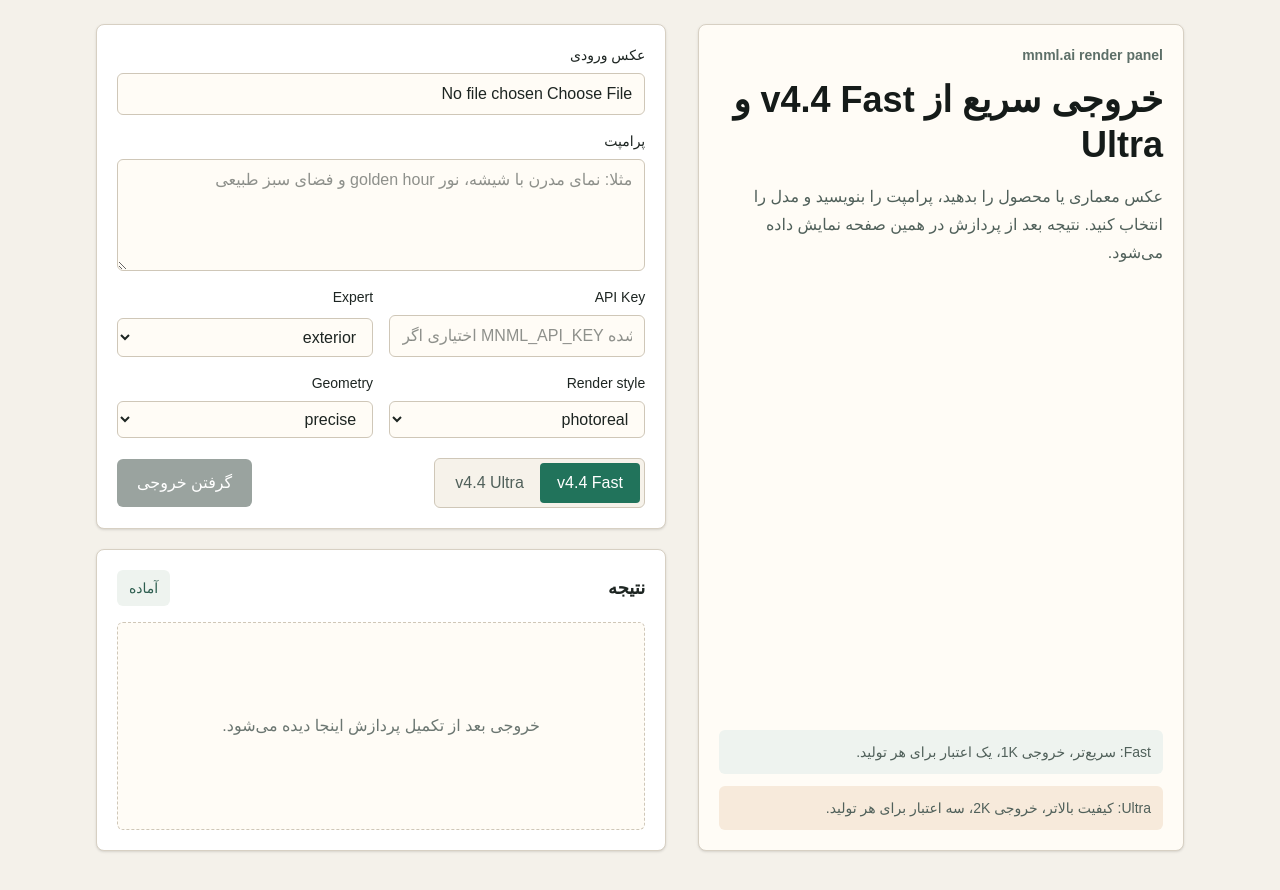
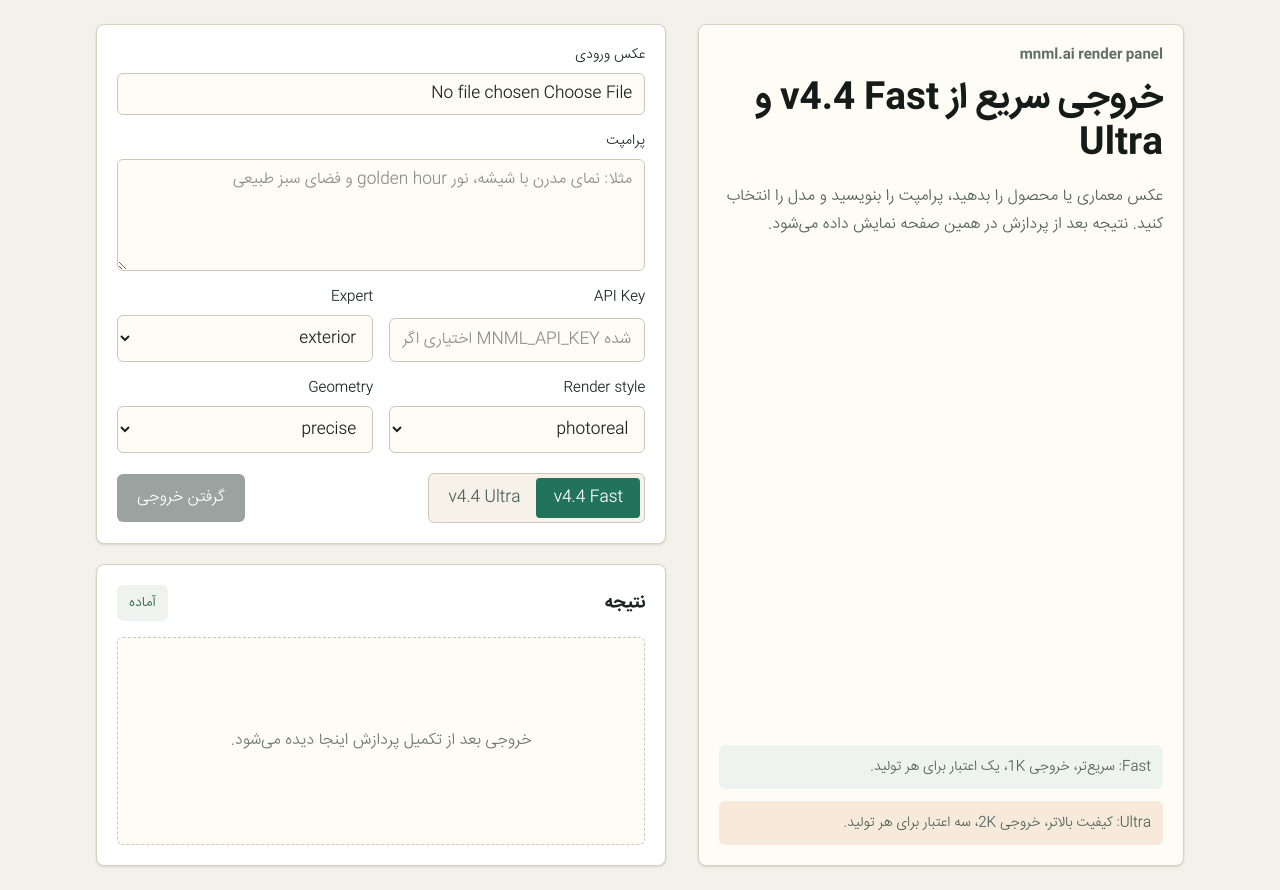
Before and after one commit to emireslami/punto-test, a Next.js app: page / in a window 1280 px wide. Built offline with nearby package versions, Linux system fonts and the light colour scheme.

Commit message:
Use Persian IRANSans font

```diff
--- a/app/globals.css
+++ b/app/globals.css
@@ -1,4 +1,36 @@
 @import "tailwindcss";
+
+@font-face {
+  font-family: "IRANSans";
+  src: url("/fonts/IRANSansWeb_Light.ttf") format("truetype");
+  font-weight: 300;
+  font-style: normal;
+  font-display: swap;
+}
+
+@font-face {
+  font-family: "IRANSans";
+  src: url("/fonts/IRANSansWeb_Light.ttf") format("truetype");
+  font-weight: 400;
+  font-style: normal;
+  font-display: swap;
+}
+
+@font-face {
+  font-family: "IRANSans";
+  src: url("/fonts/IRANSansWeb_Bold.ttf") format("truetype");
+  font-weight: 600;
+  font-style: normal;
+  font-display: swap;
+}
+
+@font-face {
+  font-family: "IRANSans";
+  src: url("/fonts/IRANSansWeb_Bold.ttf") format("truetype");
+  font-weight: 700;
+  font-style: normal;
+  font-display: swap;
+}
 
 :root {
   --background: #f4f1ea;
@@ -8,7 +40,7 @@
 @theme inline {
   --color-background: var(--background);
   --color-foreground: var(--foreground);
-  --font-sans: Arial, Helvetica, sans-serif;
+  --font-sans: "IRANSans", Arial, Helvetica, sans-serif;
 }
 
 * {
@@ -19,7 +51,8 @@ body {
   margin: 0;
   background: var(--background);
   color: var(--foreground);
-  font-family: Arial, Helvetica, sans-serif;
+  font-family: "IRANSans", Arial, Helvetica, sans-serif;
+  font-weight: 300;
 }
 
 button,
```
Also changed, not shown: public/fonts/IRANSansWeb_Bold.ttf (added), public/fonts/IRANSansWeb_Light.ttf (added).
